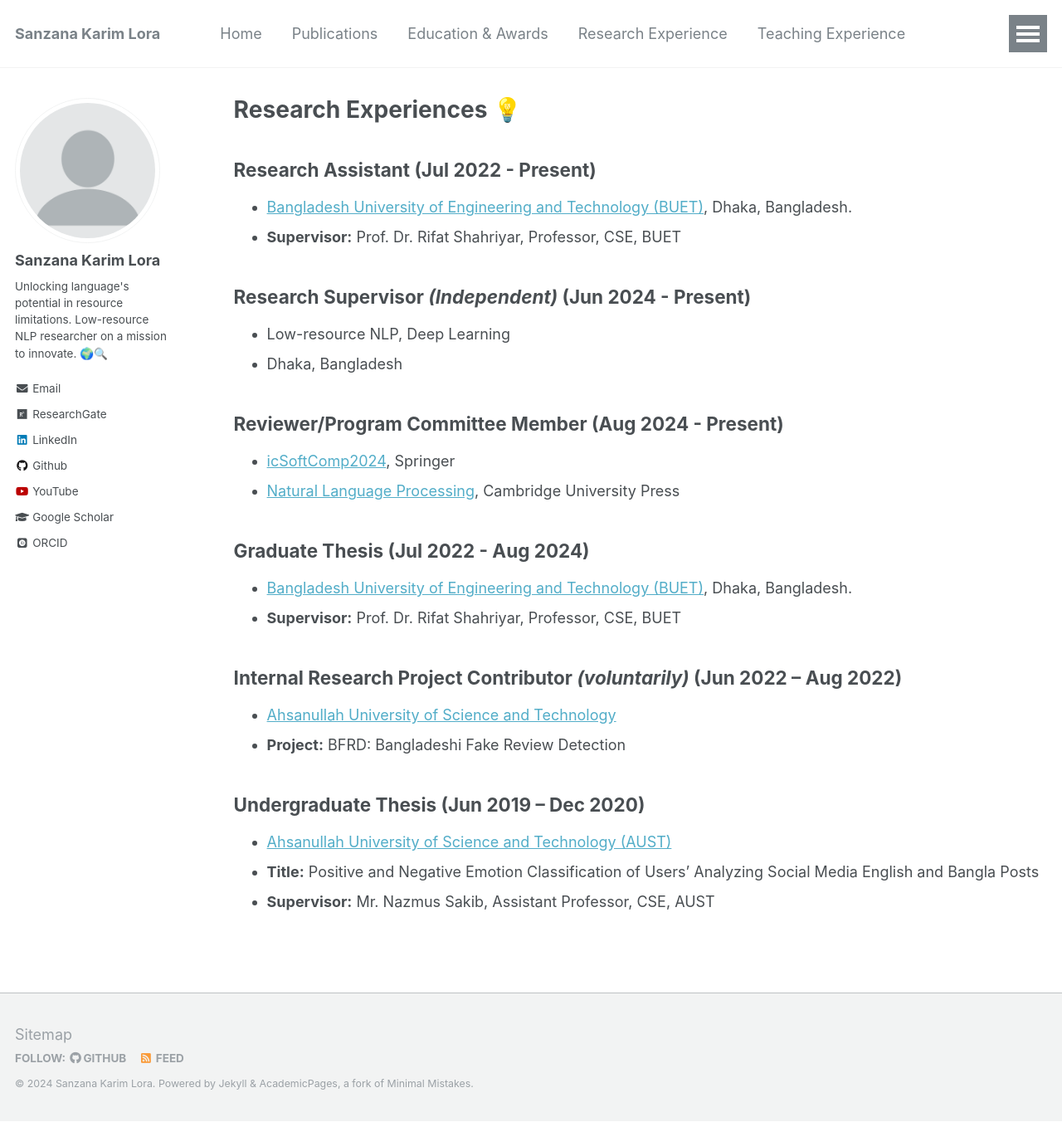
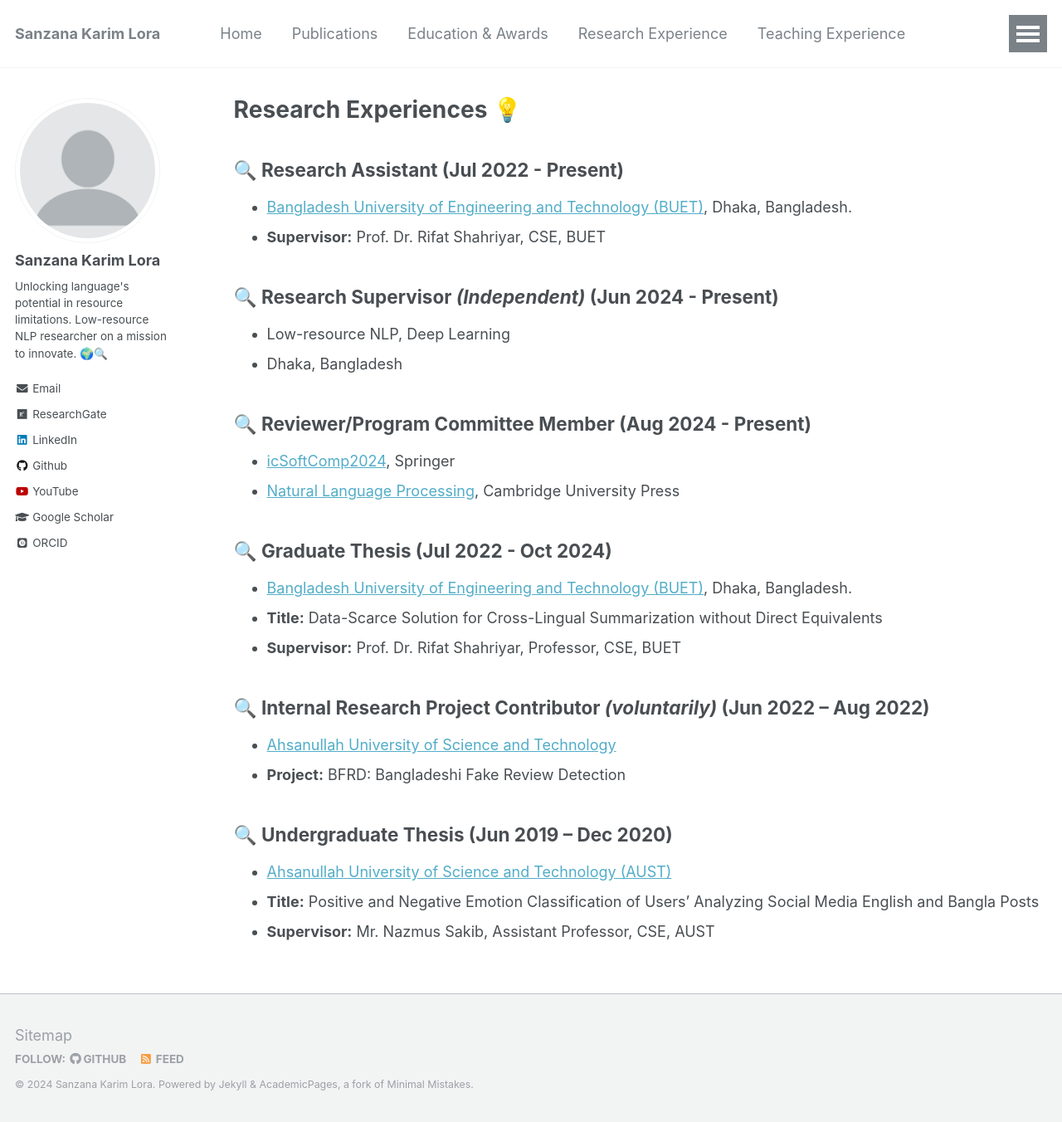
Before and after one commit to sanzanalora/sanzanalora.github.io, a Jekyll site: the page built from _pages/research_experiences.md, in a window 1280 px wide and 1352 px high. Shown: the whole window at 83% size. Built offline with Jekyll 4.4.1, drawn with Linux system fonts in a browser that asks for light colours; some web fonts are replaced.

Commit message:
Update research_experiences.md

```diff
--- a/_pages/research_experiences.md
+++ b/_pages/research_experiences.md
@@ -5,27 +5,28 @@ permalink: /research_experiences/
 author_profile: true
 ---
 
-## Research Assistant (Jul 2022 - Present)
+## 🔍 Research Assistant (Jul 2022 - Present)
 - [Bangladesh University of Engineering and Technology (BUET)](https://cse.buet.ac.bd/), Dhaka, Bangladesh.
-- **Supervisor:** Prof. Dr. Rifat Shahriyar, Professor, CSE, BUET
+- **Supervisor:** Prof. Dr. Rifat Shahriyar, CSE, BUET
 
-## Research Supervisor *(Independent)* (Jun 2024 - Present)
+## 🔍 Research Supervisor *(Independent)* (Jun 2024 - Present)
 - Low-resource NLP, Deep Learning
 - Dhaka, Bangladesh
 
-## Reviewer/Program Committee Member (Aug 2024 - Present)
+## 🔍 Reviewer/Program Committee Member (Aug 2024 - Present)
 - [icSoftComp2024](https://www.charusat.ac.in/icSoftComp2024/index.php), Springer
 - [Natural Language Processing](https://www.cambridge.org/core/journals/natural-language-processing), Cambridge University Press
 
-## Graduate Thesis (Jul 2022 - Aug 2024)
+## 🔍 Graduate Thesis (Jul 2022 - Oct 2024)
 - [Bangladesh University of Engineering and Technology (BUET)](https://cse.buet.ac.bd/), Dhaka, Bangladesh.
+- **Title:** Data-Scarce Solution for Cross-Lingual Summarization without Direct Equivalents
 - **Supervisor:** Prof. Dr. Rifat Shahriyar, Professor, CSE, BUET
 
-## Internal Research Project Contributor *(voluntarily)* (Jun 2022 – Aug 2022)
+## 🔍 Internal Research Project Contributor *(voluntarily)* (Jun 2022 – Aug 2022)
 - [Ahsanullah University of Science and Technology](www.aust.edu)
 - **Project:** BFRD: Bangladeshi Fake Review Detection
 
-## Undergraduate Thesis (Jun 2019 – Dec 2020)
+## 🔍 Undergraduate Thesis (Jun 2019 – Dec 2020)
 - [Ahsanullah University of Science and Technology (AUST)](www.aust.edu)
 - **Title:** Positive and Negative Emotion Classification of Users’ Analyzing Social Media English and Bangla Posts
 - **Supervisor:** Mr. Nazmus Sakib, Assistant Professor, CSE, AUST
```
